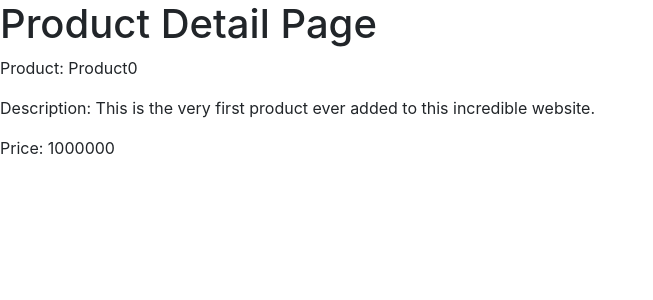
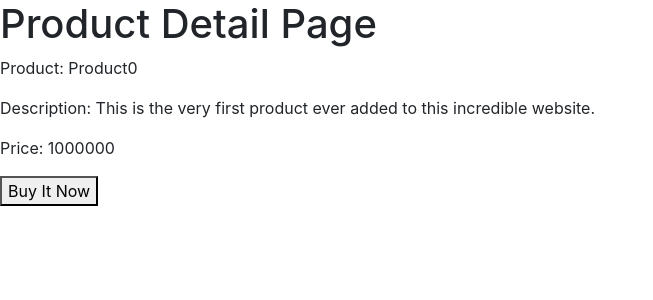
Before and after one commit to JosephP29/UI-Cybershop, a Django app: a page that uses templates/shop/productdetail.html in a window 1280 px wide. Shown: the part 136-436 px from the top of the page, without its empty margins (0-653 px from the left). Run offline with Django 3.2, Linux system fonts and the light colour scheme; data comes from the database, SQL or seed files in the repository; some libraries are stand-ins or nearby versions.

Commit message:
buying works url are shit

```diff
--- a/shop/admin.py
+++ b/shop/admin.py
@@ -1,5 +1,7 @@
 from django.contrib import admin
-from shop.models import Product, PurchaseOrder
+from shop.models import Product, PurchaseOrder, BuyReceipt
+
 # Register your models here.
 admin.site.register(Product)
 admin.site.register(PurchaseOrder)
+admin.site.register(BuyReceipt)
--- a/shop/models.py
+++ b/shop/models.py
@@ -12,11 +12,26 @@ class Product(models.Model):
 
 class PurchaseOrder(models.Model):
 	owner = models.ForeignKey(User, on_delete=models.CASCADE)
-	product_type = models.CharField(max_length=200)
+	title = models.CharField(max_length=200)
 	price = models.PositiveIntegerField()
 	units = models.PositiveIntegerField()
 	date_bought = models.DateTimeField(auto_now=True)
 
 	def __str__(self):
-		string = str(self.owner) + " - " + self.product
+		string = str(self.owner) + " - " + self.title
 		return string
+
+
+class BuyReceipt(models.Model):
+	owner = models.ForeignKey(User, on_delete=models.CASCADE, null=True)
+	product = models.CharField(max_length=200)
+	price = models.PositiveIntegerField()
+	units = models.PositiveIntegerField()
+	total = models.PositiveIntegerField()
+	date_bought = models.DateTimeField(auto_now=True)
+	cc_num = models.PositiveIntegerField()
+
+
+	def __str__(self):
+		string = str(self.owner) + self.product
+		return string
--- a/shop/urls.py
+++ b/shop/urls.py
@@ -19,4 +19,5 @@ from . import views
 urlpatterns = [
     url(r'^$', views.index),
     url(r'^productdetail/(?P<title>\w+)/$', views.productdetail),
+    url(r'^buy_product/(?P<title>\w+)/$', views.buy_product),
 ]
--- a/shop/views.py
+++ b/shop/views.py
@@ -1,5 +1,6 @@
-from django.shortcuts import render
-from shop.models import Product
+from django.shortcuts import render, redirect
+from shop.models import Product, PurchaseOrder
+from shop.forms import BuyProductForm
 
 # Create your views here.
 def index(request):
@@ -14,3 +15,27 @@ def productdetail(request, title):
 		'product': product
 	}
 	return render(request, 'shop/productdetail.html', args)
+
+def buy_product(request, title):
+	product = Product.objects.get(title=title)
+	user = request.user
+
+	if request.method == 'POST':
+		buy_form = BuyProductForm(request.POST)
+		if buy_form.is_valid():
+			buy_form = buy_form.save(commit=False)
+			buy_form.user = request.user
+			buy_form.title = product.title
+			buy_form.price = product.price
+			buy_form.total = buy_form.price * buy_form.units
+			print(buy_form.total)
+			buy_form.save()
+
+			PurchaseOrder.objects.create(owner=request.user, units=buy_form.units, title=title, price=buy_form.total)
+			return redirect('acounts/profile')
+	else:
+		buy_form = BuyProductForm()
+		args = {'form': buy_form, 'product': product}
+		return render(request, 'shop/buy_product.html', args)
+
+	return render(request, 'shop/buy_product.html')
--- a/templates/shop/productdetail.html
+++ b/templates/shop/productdetail.html
@@ -9,4 +9,5 @@
 	<p>Product: {{ product.title }}</p>
 	<p>Description: {{ product.description  }}</p>
 	<p>Price: {{ product.price }}</p>
+	<button type="buystock" onclick="location.href='/shop/buy_product/{{ product }}/'">Buy It Now</button>
 {% endblock %}
```
Also changed, not shown: shop/forms.py (added, +25 -0 lines), templates/shop/buy_product.html (added, +15 -0 lines), db.sqlite3, shop/migrations/0007_buyreciept.py (added), shop/migrations/0008_auto_20180322_2106.py (added), shop/migrations/0009_auto_20180322_2150.py (added), shop/migrations/0010_auto_20180322_2302.py (added), shop/migrations/0011_auto_20180322_2308.py (added).
